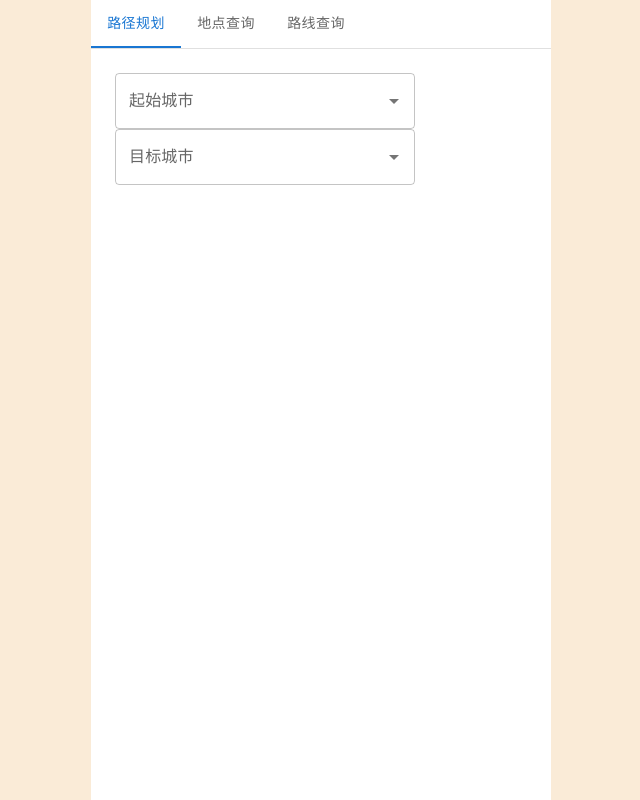
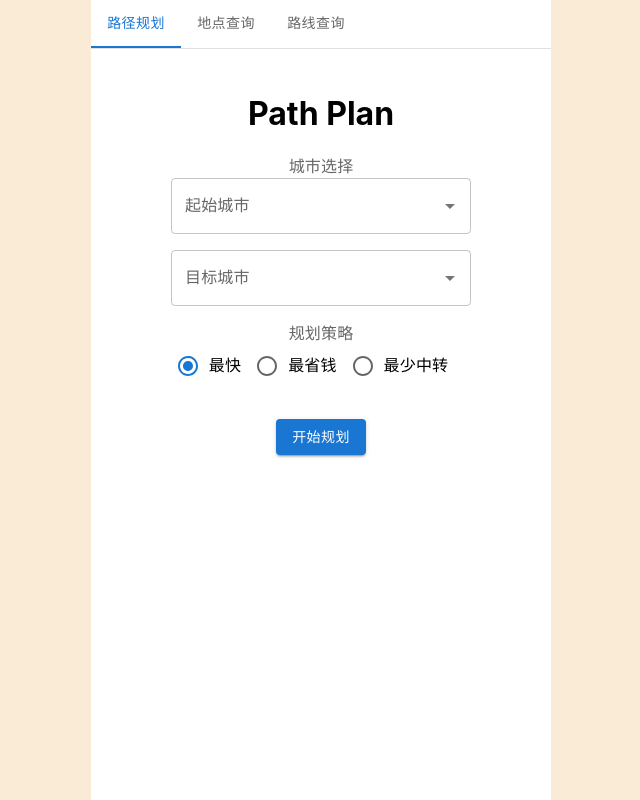
Before and after one commit to suyiiyii/DSExpDesign, a React (Create React App) app in the folder frontend/: page / in a window 1280 px wide. Shown: the whole page, without its empty margins (319-959 px from the left). Built offline with nearby package versions, Linux system fonts and the light colour scheme; no server answers.

Commit message:
refactor(frontend): 优化城市选择和路径规划界面布局
- 移除了 CityView 和 TransportView 中的 console.log 语句- 重新设计了 PathPlan组件的布局，增加了表单控制和规划策略选择
- 优化了 TransportView 中 transportList 渲染的 key 值生成方式

```diff
--- a/frontend/src/feature/cityManager/CityView.tsx
+++ b/frontend/src/feature/cityManager/CityView.tsx
@@ -16,7 +16,6 @@ const style = {
 
 function CityView() {
     const cityList = useGetCityListQuery().data || []
-    console.log(cityList)
     return (
         <div style={{display: 'flex', flexDirection: 'column', alignItems: 'center'}}>
             <h1>City View</h1>
--- a/frontend/src/feature/pathPlan/PathPlan.tsx
+++ b/frontend/src/feature/pathPlan/PathPlan.tsx
@@ -1,4 +1,13 @@
-import {Autocomplete, TextField} from "@mui/material";
+import {
+    Autocomplete,
+    Button,
+    FormControl,
+    FormControlLabel,
+    FormLabel,
+    Radio,
+    RadioGroup,
+    TextField
+} from "@mui/material";
 import React from "react";
 import {useGetCityListQuery} from "../cityManager/cityConfigSlice";
 
@@ -11,19 +20,43 @@ export function PlanView() {
         }
     })
     return (
+        <div style={{display: "flex", flexDirection: "column", alignItems: "center"}}>
+            <h1>Path Plan</h1>
             <div>
+
+                <FormControl>
+                    <FormLabel id="demo-radio-buttons-group-label">城市选择</FormLabel>
                     <Autocomplete
                         disablePortal
                         options={cityItemList}
                         sx={{width: 300}}
                         renderInput={(params) => <TextField {...params} label="起始城市"/>}
                     />
+                    <div style={{height: 16}}></div>
                     <Autocomplete
                         disablePortal
                         options={cityItemList}
                         sx={{width: 300}}
                         renderInput={(params) => <TextField {...params} label="目标城市"/>}
                     />
+                </FormControl>
+                <div style={{height: 16}}></div>
+                <FormControl>
+                    <FormLabel id="demo-radio-buttons-group-label">规划策略</FormLabel>
+                    <RadioGroup
+                        row
+                        aria-labelledby="demo-radio-buttons-group-label"
+                        defaultValue="female"
+                        name="radio-buttons-group"
+                    >
+                        <FormControlLabel value="female" control={<Radio/>} label="最快"/>
+                        <FormControlLabel value="male" control={<Radio/>} label="最省钱"/>
+                        <FormControlLabel value="other" control={<Radio/>} label="最少中转"/>
+                    </RadioGroup>
+                </FormControl>
+                <div style={{height: 16}}></div>
+                <Button style={{marginTop: 16}} variant="contained">开始规划</Button>
+            </div>
         </div>
     )
 }
--- a/frontend/src/transportManager/TransportView.tsx
+++ b/frontend/src/transportManager/TransportView.tsx
@@ -17,13 +17,12 @@ const style = {
 
 function TransportView() {
     const transportList = useGetTransportListQuery().data || [];
-    console.log(transportList);
     return (
         <div style={{display: 'flex', flexDirection: 'column', alignItems: 'center'}}>
             <h1>Transport View</h1>
             <List sx={style}>
                 {transportList.map((transport, index) => (
-                    <React.Fragment key={transport.name}>
+                    <React.Fragment key={JSON.stringify(transport)}>
                         <ListItem
                             secondaryAction={
                                 <IconButton edge="end" aria-label="delete">
```
Lines whose indentation alone changed are shown as unchanged.
